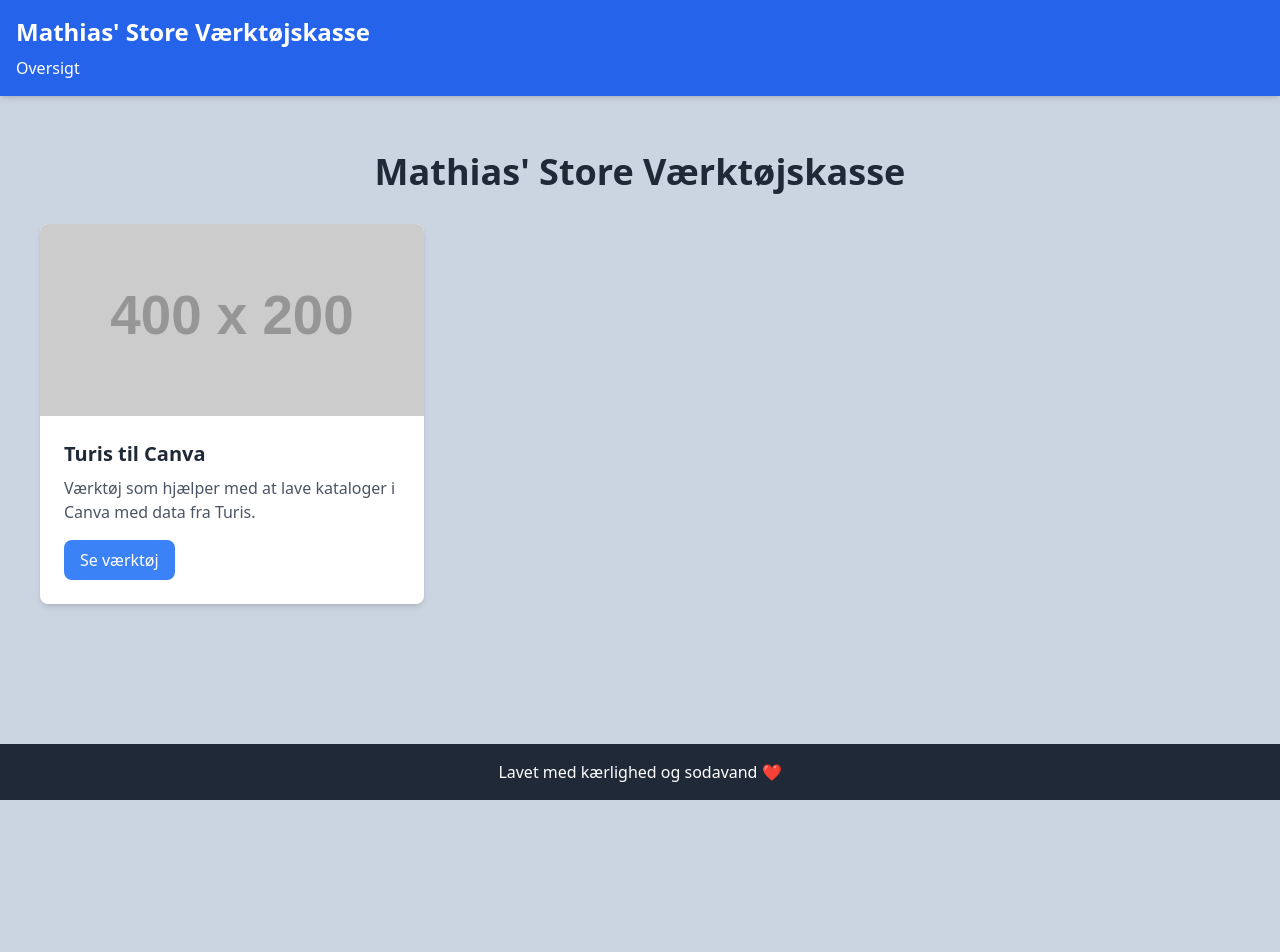
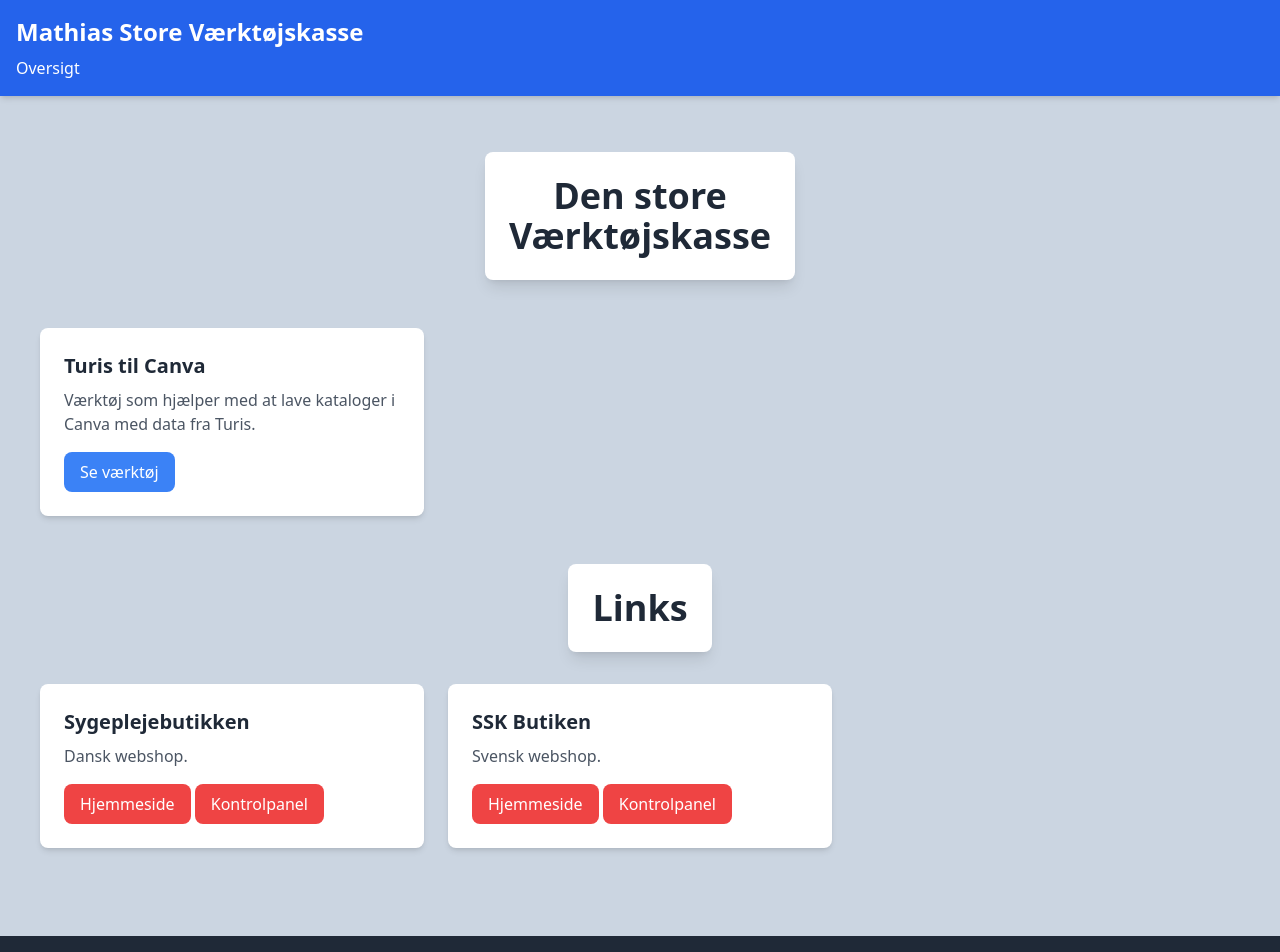
Before and after one commit to Sygeplejebutikken/vaerktoejskassen, a SvelteKit app: page / in a window 1280 px wide. Shown: the top 952 px of the page. Before the commit the page ends 800 px from the top, so only its background shows below. Built offline with nearby package versions, Linux system fonts and the light colour scheme.

Commit message:
Added links

```diff
--- a/src/routes/+layout.svelte
+++ b/src/routes/+layout.svelte
@@ -5,7 +5,7 @@
 
 <header class="bg-blue-600 text-white py-4 shadow-md">
     <div class="container mx-auto px-4">
-        <h1 class="text-2xl font-bold">Mathias' Store Værktøjskasse</h1>
+        <h1 class="text-2xl font-bold">Mathias Store Værktøjskasse</h1>
         <nav>
             <ul class="flex space-x-4 mt-2">
                 <li><a href="./" class="hover:underline">Oversigt</a></li>
--- a/src/routes/+page.svelte
+++ b/src/routes/+page.svelte
@@ -4,11 +4,12 @@
 </script>
 
 <div class="container mx-auto p-6">
-    <h1 class="text-4xl font-bold text-center text-gray-800 mb-8">Mathias' Store Værktøjskasse</h1>
+    <h1 class="text-4xl font-bold text-center text-gray-800 mb-8 bg-white w-min mx-auto p-6 rounded-lg shadow-lg">Den store Værktøjskasse</h1>
 
-    <div class="grid grid-cols-1 md:grid-cols-2 lg:grid-cols-3 gap-6">
+    <div class="grid grid-cols-1 md:grid-cols-2 lg:grid-cols-3 gap-6 my-12">
+
         <div class="bg-white shadow-md rounded-lg overflow-hidden">
-            <img src="https://placehold.co/400x200" alt="Canva Tool" class="w-full">
+            <!-- <img src="https://placehold.co/400x200" alt="Canva Tool" class="w-full"> -->
             <div class="p-6">
                 <h2 class="text-xl font-semibold text-gray-800">Turis til Canva</h2>
                 <p class="text-gray-600 mt-2">
@@ -20,5 +21,47 @@
                 </a>
             </div>
         </div>
+
+    </div>
+
+    <h1 class="text-4xl font-bold text-center text-gray-800 mb-8 bg-white w-min mx-auto p-6 rounded-lg shadow-lg">Links</h1>
+    <div class="grid grid-cols-1 md:grid-cols-2 lg:grid-cols-3 gap-6">
+
+        <div class="bg-white shadow-md rounded-lg overflow-hidden">
+            <!-- <img src="https://placehold.co/400x200" alt="Canva Tool" class="w-full"> -->
+            <div class="p-6">
+                <h2 class="text-xl font-semibold text-gray-800">Sygeplejebutikken</h2>
+                <p class="text-gray-600 mt-2">
+                    Dansk webshop.
+                </p>
+                <a href="https://sygeplejebutikken.dk/"
+                    class="mt-4 inline-block bg-red-500 text-white px-4 py-2 rounded-lg hover:bg-red-600">
+                    Hjemmeside
+                </a>
+                <a href="https://sygeplejebutikken.dk/wp-login.php"
+                    class="mt-4 inline-block bg-red-500 text-white px-4 py-2 rounded-lg hover:bg-red-600">
+                    Kontrolpanel
+                </a>
+            </div>
+        </div>
+
+        <div class="bg-white shadow-md rounded-lg overflow-hidden">
+            <!-- <img src="https://placehold.co/400x200" alt="Canva Tool" class="w-full"> -->
+            <div class="p-6">
+                <h2 class="text-xl font-semibold text-gray-800">SSK Butiken</h2>
+                <p class="text-gray-600 mt-2">
+                    Svensk webshop.
+                </p>
+                <a href="https://sskbutiken.se/"
+                    class="mt-4 inline-block bg-red-500 text-white px-4 py-2 rounded-lg hover:bg-red-600">
+                    Hjemmeside
+                </a>
+                <a href="https://sskbutiken.se/wp-login.php"
+                    class="mt-4 inline-block bg-red-500 text-white px-4 py-2 rounded-lg hover:bg-red-600">
+                    Kontrolpanel
+                </a>
+            </div>
+        </div>
+
     </div>
 </div>
--- a/src/routes/turis-til-canva/+page.svelte
+++ b/src/routes/turis-til-canva/+page.svelte
@@ -113,7 +113,7 @@
 
     <div class="bg-white p-6 rounded-lg shadow-lg max-w-md mx-auto">
         <div class="mb-4">
-            <label class="block text-lg font-semibold mb-2">Vælg Turis produkt CSV</label>
+            <p class="block text-lg font-semibold mb-2">Vælg Turis produkt CSV</p>
             <div class="relative">
                 <input type="file" id="csvFileInput" accept=".csv" class="hidden" on:change={handleFileChange}>
                 <button type="button"
```
